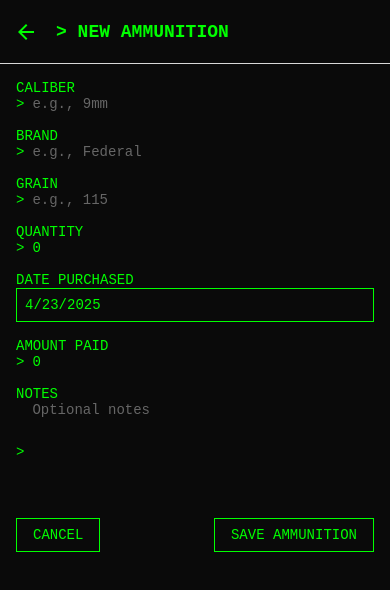
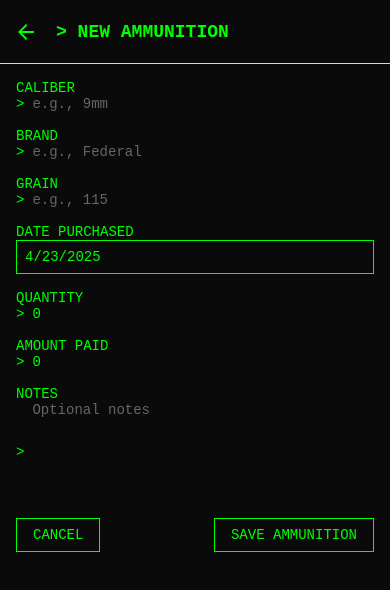
Before and after one commit to slawinski/glock-log, a React Native app: screen /AddAmmunition in a window 390 px wide. Shown: the top 590 px of the page. Built offline with nearby package versions, Linux system fonts and the light colour scheme.

Commit message:
Implement TerminalDatePicker for date selection

```diff
--- /dev/null
+++ b/src/components/TerminalDatePicker.tsx
@@ -0,0 +1,43 @@
+import React, { useState } from "react";
+import { View, TouchableOpacity } from "react-native";
+import DateTimePicker from "@react-native-community/datetimepicker";
+import { TerminalText } from "./TerminalText";
+
+interface TerminalDatePickerProps {
+  value: Date;
+  onChange: (date: Date) => void;
+  label: string;
+}
+
+export default function TerminalDatePicker({
+  value,
+  onChange,
+  label,
+}: TerminalDatePickerProps) {
+  const [showDatePicker, setShowDatePicker] = useState(false);
+
+  return (
+    <View className="mb-4">
+      <TerminalText>{label}</TerminalText>
+      <TouchableOpacity
+        onPress={() => setShowDatePicker(true)}
+        className="border border-terminal-border p-2"
+      >
+        <TerminalText>{value.toLocaleDateString()}</TerminalText>
+      </TouchableOpacity>
+      {showDatePicker && (
+        <DateTimePicker
+          value={value}
+          mode="date"
+          display="default"
+          onChange={(event, selectedDate) => {
+            setShowDatePicker(false);
+            if (selectedDate) {
+              onChange(selectedDate);
+            }
+          }}
+        />
+      )}
+    </View>
+  );
+}
--- a/src/screens/AddAmmunitionScreen.tsx
+++ b/src/screens/AddAmmunitionScreen.tsx
@@ -5,8 +5,8 @@ import { NativeStackNavigationProp } from "@react-navigation/native-stack";
 import { RootStackParamList } from "../../App";
 import { TerminalText } from "../components/TerminalText";
 import { TerminalInput } from "../components/TerminalInput";
+import TerminalDatePicker from "../components/TerminalDatePicker";
 import { storage } from "../services/storage";
-import DateTimePicker from "@react-native-community/datetimepicker";
 import {
   ammunitionInputSchema,
   AmmunitionInput,
@@ -31,7 +31,6 @@ export default function AddAmmunitionScreen() {
   });
   const [saving, setSaving] = useState(false);
   const [error, setError] = useState<string | null>(null);
-  const [showDatePicker, setShowDatePicker] = useState(false);
 
   const handleSubmit = async () => {
     try {
@@ -92,6 +91,17 @@ export default function AddAmmunitionScreen() {
         />
       </View>
 
+      <TerminalDatePicker
+        label="DATE PURCHASED"
+        value={new Date(formData.datePurchased)}
+        onChange={(date) =>
+          setFormData((prev) => ({
+            ...prev,
+            datePurchased: date.toISOString(),
+          }))
+        }
+      />
+
       <View className="mb-4">
         <TerminalText>QUANTITY</TerminalText>
         <TerminalInput
@@ -103,34 +113,6 @@ export default function AddAmmunitionScreen() {
           placeholder="e.g., 1000"
           keyboardType="numeric"
         />
-      </View>
-
-      <View className="mb-4">
-        <TerminalText>DATE PURCHASED</TerminalText>
-        <TouchableOpacity
-          onPress={() => setShowDatePicker(true)}
-          className="border border-terminal-border p-2"
-        >
-          <TerminalText>
-            {new Date(formData.datePurchased).toLocaleDateString()}
-          </TerminalText>
-        </TouchableOpacity>
-        {showDatePicker && (
-          <DateTimePicker
-            value={new Date(formData.datePurchased)}
-            mode="date"
-            display="default"
-            onChange={(event, selectedDate) => {
-              setShowDatePicker(false);
-              if (selectedDate) {
-                setFormData((prev) => ({
-                  ...prev,
-                  datePurchased: selectedDate.toISOString(),
-                }));
-              }
-            }}
-          />
-        )}
       </View>
 
       <View className="mb-4">
```
Also changed, not shown: 1 other file (tests, documents, lock files or other folders).
